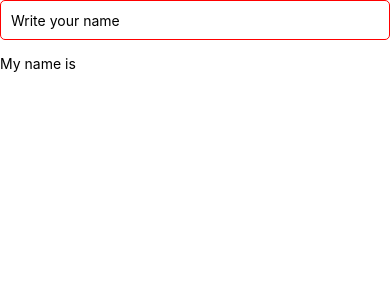
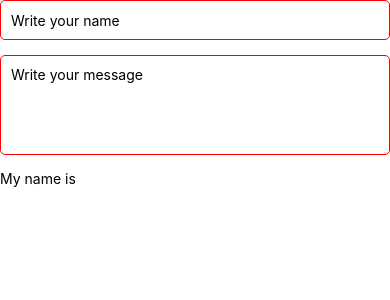
Before and after one commit to VanshSh/react_native_learning_from_codeevolution, a React Native app: screen / in a window 390 px wide. Shown: the top 300 px of the page. Built offline with nearby package versions, Linux system fonts and the light colour scheme.

Commit message:
feat: :sparkles: Multiline

```diff
--- a/components/RNForms.js
+++ b/components/RNForms.js
@@ -89,7 +89,14 @@ const LoginForm = () => {
         keyboardType='default'
         autoCapitalize='none'
         autoCorrect={false}
-
+      />
+      <TextInput
+        style={[styles.multiLineText, styles.input]}
+        placeholder='Write your message'
+        keyboardType='default'
+        autoCapitalize='none'
+        autoCorrect={false}
+        multiline
       />
       <Text style={styles.text}>My name is {username}</Text>
     </SafeAreaView>
@@ -132,6 +139,10 @@ const styles = StyleSheet.create({
     color: 'red',
     marginBottom: 10,
   },
+  multiLineText: {
+    minHeight: 100,
+    textAlignVertical: 'top',
+  },
 })
 
 export default LoginForm
```
Also changed, not shown: 1 other file (tests, documents, lock files or other folders). Lines whose indentation alone changed are shown as unchanged.
